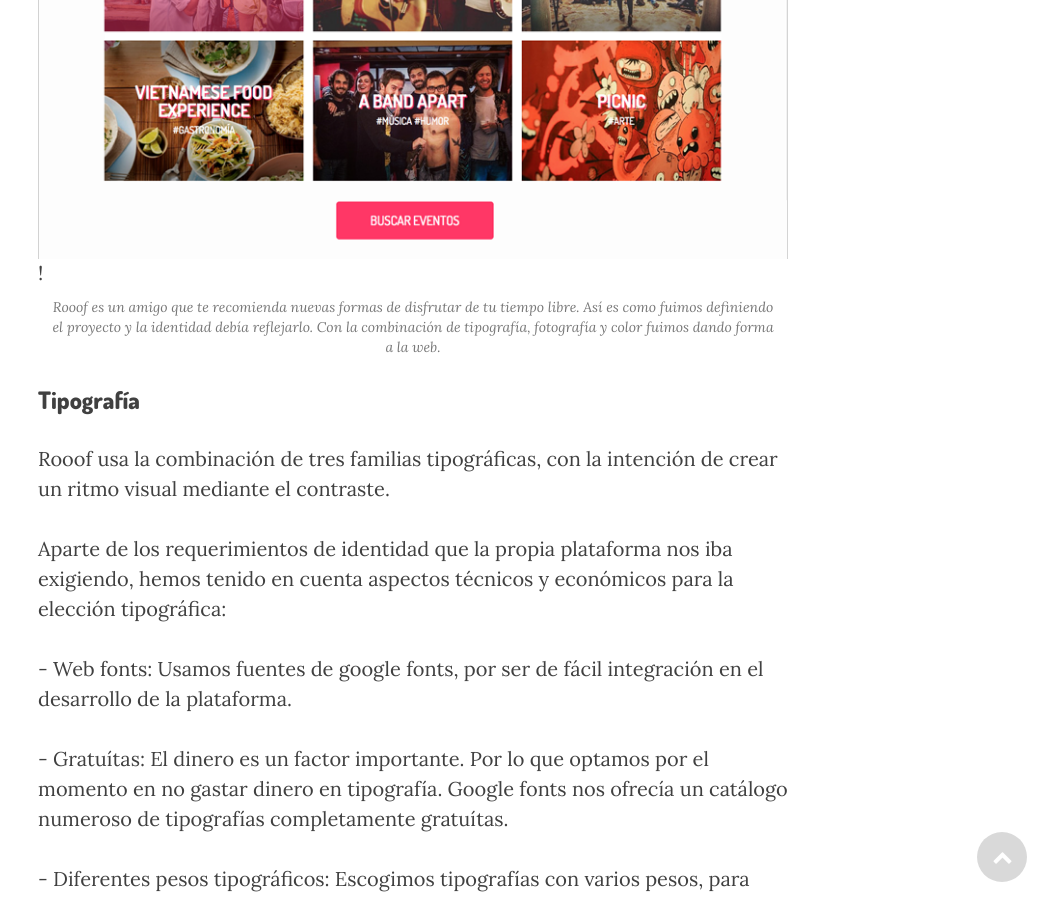
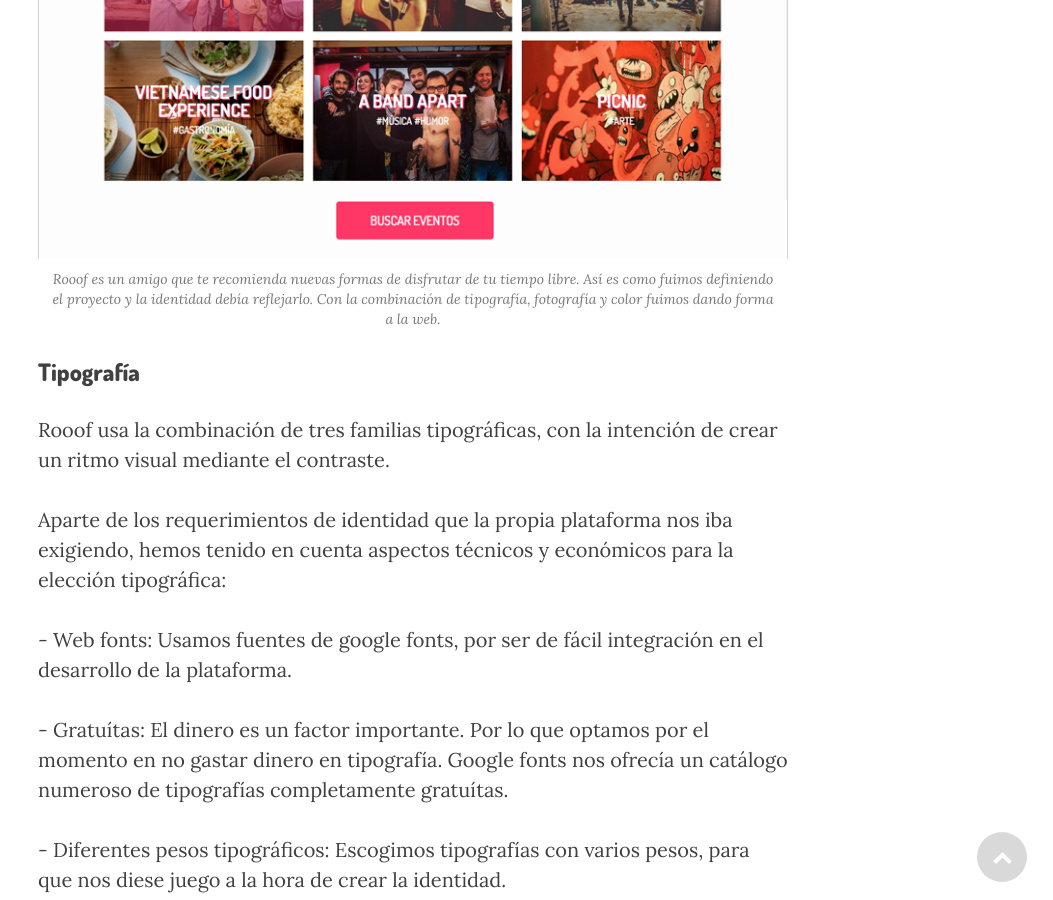
Before and after one commit to Rooof-Project/memoria, a Jekyll site: the page built from _posts/2015-04-12-Diseno.markdown, in a window 1280 px wide and 900 px high, scrolled down 1710 px. Shown: the whole window, without its empty margins (227-1280 px from the left). Built offline with Jekyll 4.4.1, drawn with Linux system fonts in a browser that asks for light colours; nearby versions of some CDN libraries.

Commit message:
Updated 2015-04-12-Diseno.markdown

```diff
--- a/_posts/2015-04-12-Diseno.markdown
+++ b/_posts/2015-04-12-Diseno.markdown
@@ -27,7 +27,7 @@
 <h2 class="section-heading">Elementos de la identidad</h2>
 
 
-<img src="{{ site.baseurl }}/img/layout-1.png" alt="Pagina de Rooof">!
+<img src="{{ site.baseurl }}/img/layout-1.png" alt="Pagina de Rooof">
 
 
 <span class="caption text-muted">Rooof es un amigo que te recomienda nuevas formas de disfrutar de tu tiempo libre. Así es como fuimos definiendo el proyecto y la identidad debía reflejarlo.
```
